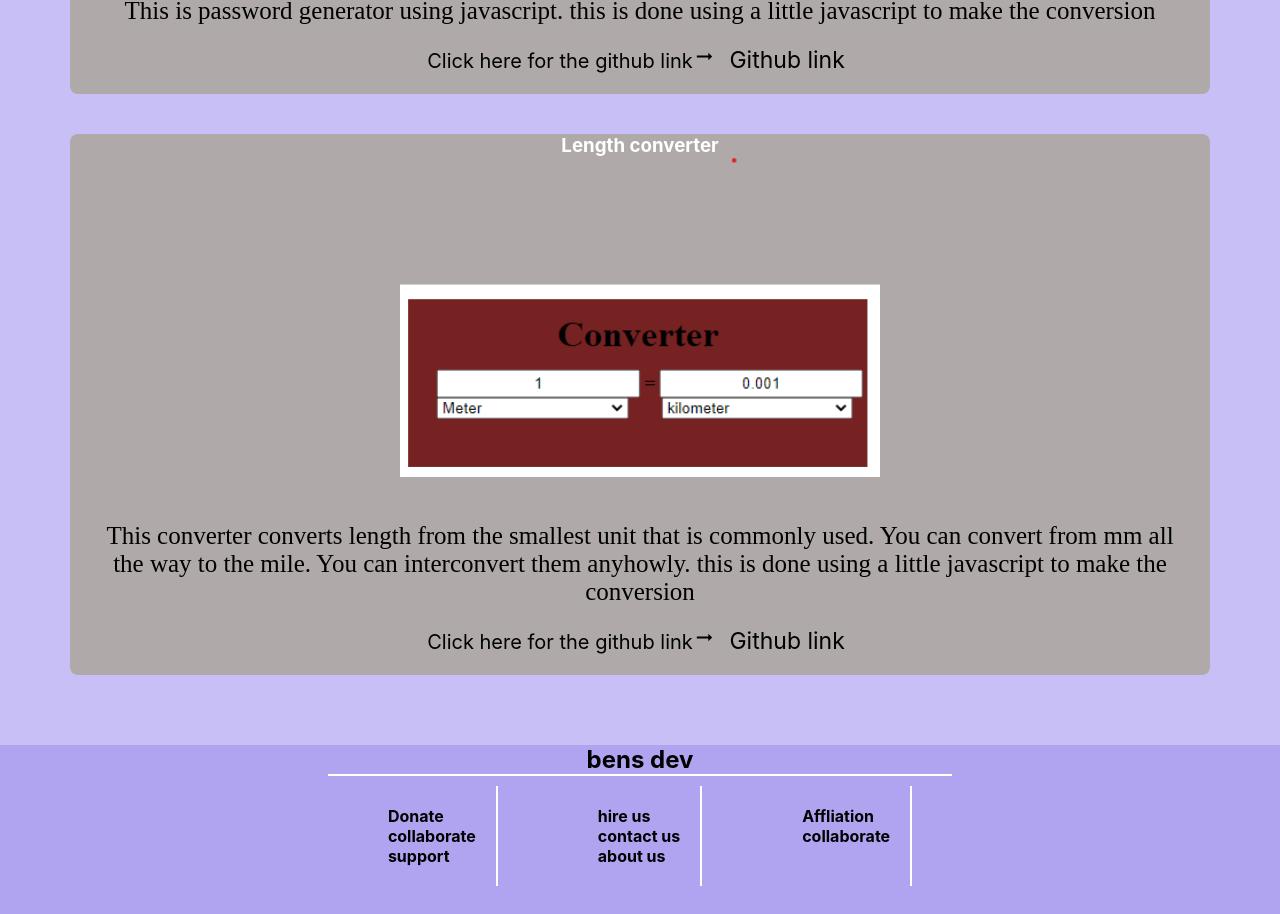
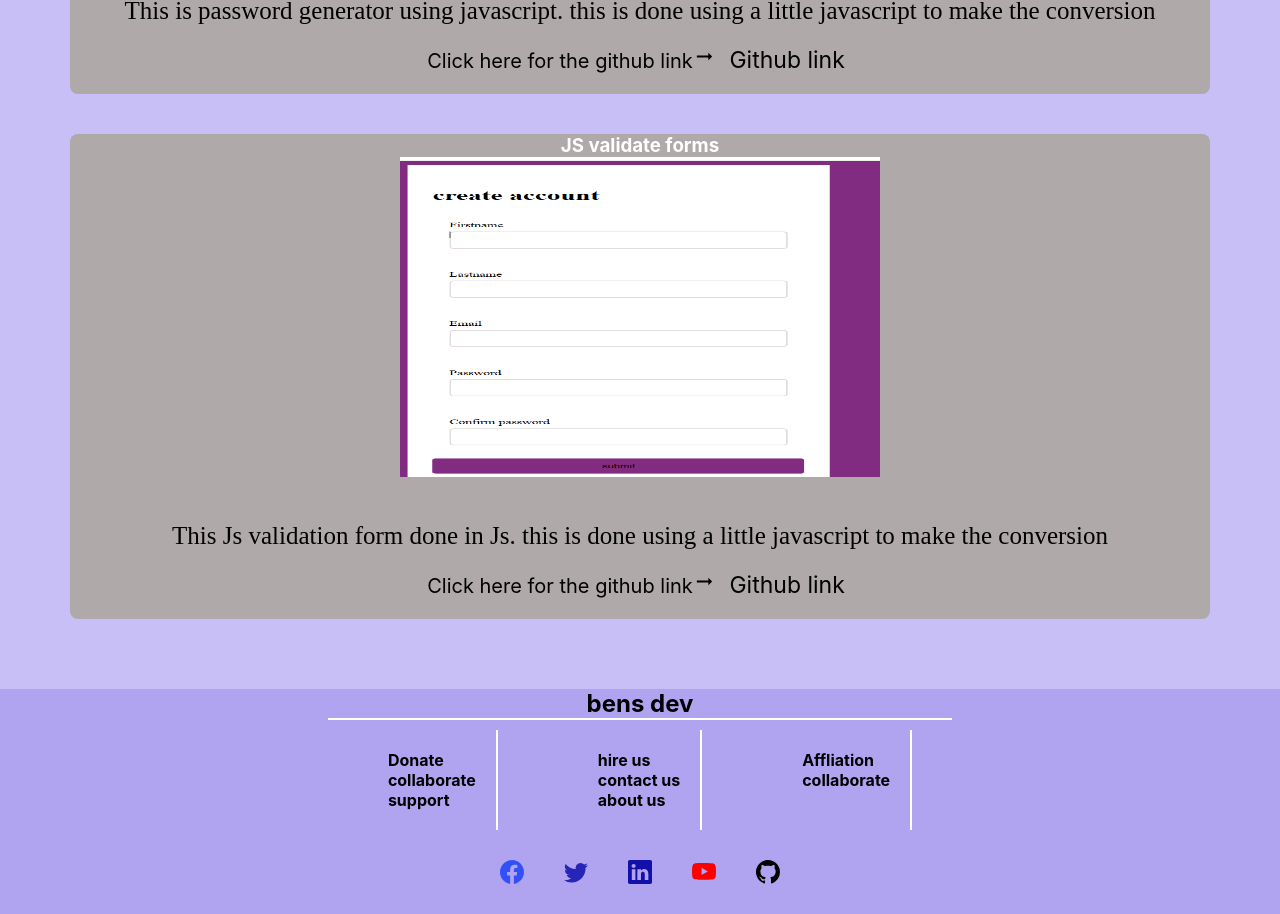
Before and after one commit to sirben181/my-app, a React (Create React App) app: page /projects in a window 1280 px wide. Shown: the part 2832-3746 px from the top of the page. Built offline with nearby package versions, Linux system fonts and the light colour scheme.

Commit message:
projects added

```diff
--- a/src/pages/Projects.js
+++ b/src/pages/Projects.js
@@ -5,6 +5,7 @@ import  andela from '../images/projects/Andela.png'
 import  facebook from '../images/projects/facebook.png'
 import  weather from '../images/projects/weather.png'
 import  passwordgen from '../images/projects/passwordgen.png'
+import  jsvalidation from '../images/projects/jsvalidation.png'
 import ArrowRightAltIcon from '@mui/icons-material/ArrowRightAlt';
 const Projects = () => {
   return (
@@ -63,15 +64,14 @@ const Projects = () => {
                             <span>Click here for the github link<ArrowRightAltIcon className='arrowicon'/> <a  href="https://www.github.com/sirben181/passwordgen" target='_blank' rel="noreferrer">Github link</a></span>
                      </div>
                  </div>
-                 <div className="converter">
-                        <h3>Length converter</h3>
-                        <div className="converter-body">
-                          <img src={converter} alt="converter here" />
-                          <p>This converter converts length from the smallest unit that is commonly used. You can convert from mm all the way to the mile.
-                          You can interconvert  them anyhowly.
+                 <div className="converter jsvalidation">
+                        <h3>JS validate forms</h3>
+                        <div className="converter-body jsvalidate-body">
+                          <img src={jsvalidation} alt="js-validate here" />
+                          <p>This Js validation form done in Js.
                           this is done using a little javascript to make the conversion
                           </p>
-                        <span>Click here for the github link<ArrowRightAltIcon className='arrowicon'/> <a  href="https://www.github.com/sirben181/converter" target='_blank' rel="noreferrer">Github link</a></span>
+                        <span>Click here for the github link<ArrowRightAltIcon className='arrowicon'/> <a  href="https://www.github.com/sirben181/js-validate1" target='_blank' rel="noreferrer">Github link</a></span>
             </div>
           </div>
         </div>
```
Also changed, not shown: src/images/projects/jsvalidation.png (added).
